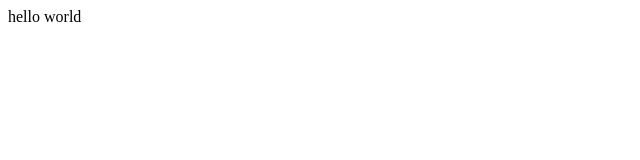
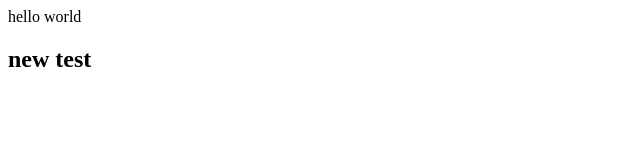
Before and after one commit to CodeMasterSn/Tailwind_Css_Course, a plain HTML site: page index.html in a window 1280 px wide. Shown: the whole page, without its empty margins (0-640 px from the left). Drawn offline with Linux system fonts and the light colour scheme.

Commit message:
Ajout de balise

```diff
--- a/index.html
+++ b/index.html
@@ -8,5 +8,6 @@
 </head>
 <body>
     hello world
+    <h2>new test</h2>
 </body>
 </html>
```
